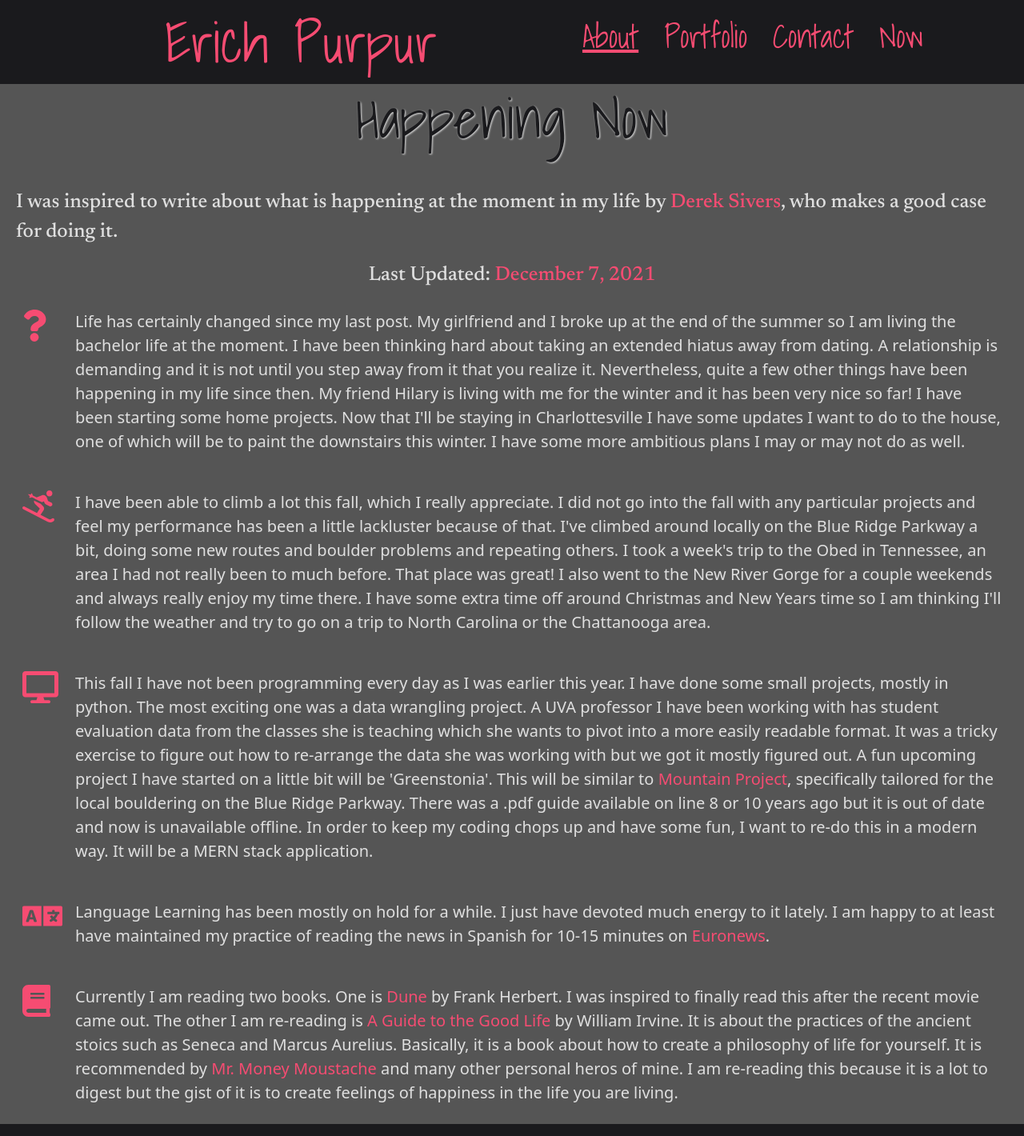
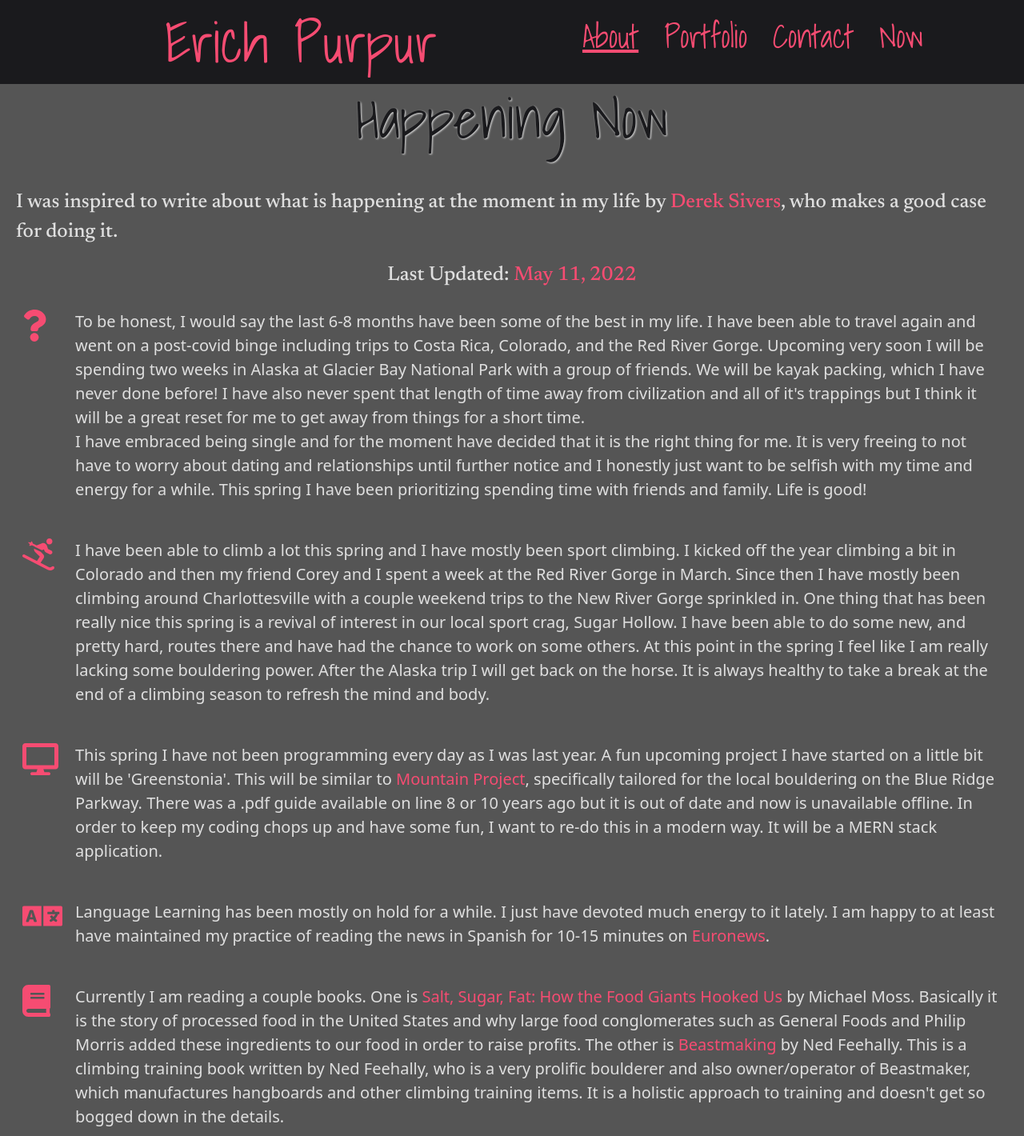
Before and after one commit to epurpur/ReactPortfolio, a React (Create React App) app: page /Now in a window 1280 px wide. Shown: the top 1420 px of the page at 80% size. Built offline with nearby package versions, Linux system fonts and the light colour scheme.

Commit message:
updated 'now' section

```diff
--- a/src/components/Now.js
+++ b/src/components/Now.js
@@ -17,36 +17,37 @@ const Now = () => {
                 <h1 id='nowTitle'> Happening Now </h1>
                 <br></br>
                 <p> I was inspired to write about what is happening at the moment in my life by <a href="https://sive.rs/">Derek Sivers</a>, who makes a good case for doing it. </p>
-                <p>Last Updated: <span>December 7, 2021</span></p>
+                <p>Last Updated: <span>May 11, 2022</span></p>
             </section>
             <section id="nowCategories">
                 <table class="table">
                     <tbody>
                         <tr>
                             <th scope="row"><FontAwesomeIcon icon={faQuestion} size='2x'/></th>
-                            <td>Life has certainly changed since my last post. My girlfriend and I broke up at the end of the summer so I am living the bachelor life at the moment. I have
-                                been thinking hard about taking an extended hiatus away from dating. A relationship is demanding and it is not until you step away from it that you realize
-                                it. Nevertheless, quite a few other things have been happening in my life since then. My friend Hilary is living with me for the winter and it has been very
-                                nice so far! I have been starting some home projects. Now that I'll be staying in Charlottesville I have some updates I want to do to the house, one of which
-                                will be to paint the downstairs this winter. I have some more ambitious plans I may or may not do as well.
+                            <td>To be honest, I would say the last 6-8 months have been some of the best in my life. I have been able to travel again and went on a post-covid binge including trips
+                                to Costa Rica, Colorado, and the Red River Gorge. Upcoming very soon I will be spending two weeks in Alaska at Glacier Bay National Park with a group of friends. We
+                                will be kayak packing, which I have never done before! I have also never spent that length of time away from civilization and all of it's trappings but I think it will
+                                be a great reset for me to get away from things for a short time.
+                                <br></br>
+                                I have embraced being single and for the moment have decided that it is the right thing for me. It is very freeing
+                                to not have to worry about dating and relationships until further notice and I honestly just want to be selfish with my time and energy for a while. This spring I have
+                                been prioritizing spending time with friends and family. Life is good!
                             </td>
                         </tr>
                         <br></br>
                         <tr>
                             <th scope="row"><FontAwesomeIcon icon={faSkiing} size='2x'/></th>
-                            <td>I have been able to climb a lot this fall, which I really appreciate. I did not go into the fall with any particular projects and feel my performance has been
-                                a little lackluster because of that. I've climbed around locally on the Blue Ridge Parkway a bit, doing some new routes and boulder problems and repeating others.
-                                I took a week's trip to the Obed in Tennessee, an area I had not really been to much before. That place was great! I also went to the New River Gorge for a couple
-                                weekends and always really enjoy my time there. I have some extra time off around Christmas and New Years time so I am thinking I'll follow the weather and try to
-                                go on a trip to North Carolina or the Chattanooga area.
+                            <td>I have been able to climb a lot this spring and I have mostly been sport climbing. I kicked off the year climbing a bit in Colorado and then my friend Corey and I spent
+                                a week at the Red River Gorge in March. Since then I have mostly been climbing around Charlottesville with a couple weekend trips to the New River Gorge sprinkled in.
+                                One thing that has been really nice this spring is a revival of interest in our local sport crag, Sugar Hollow. I have been able to do some new, and pretty hard, routes
+                                there and have had the chance to work on some others. At this point in the spring I feel like I am really lacking some bouldering power. After the Alaska trip I will get
+                                back on the horse. It is always healthy to take a break at the end of a climbing season to refresh the mind and body.
                             </td>
                         </tr>
                         <br></br>
                         <tr>
                             <th scope="row"><FontAwesomeIcon icon={faDesktop} size='2x'/></th>
-                            <td> This fall I have not been programming every day as I was earlier this year. I have done some small projects, mostly in python. The most exciting one was a data wrangling project.
-                                A UVA professor I have been working with has student evaluation data from the classes she is teaching which she wants to pivot into a more easily readable format. It was a tricky
-                                exercise to figure out how to re-arrange the data she was working with but we got it mostly figured out. A fun upcoming project I have started on a little bit will be 'Greenstonia'.
+                            <td> This spring I have not been programming every day as I was last year. A fun upcoming project I have started on a little bit will be 'Greenstonia'.
                                 This will be similar to <a href="https://www.mountainproject.com/">Mountain Project</a>, specifically tailored for the local bouldering on the Blue Ridge Parkway. There
                                 was a .pdf guide available on line 8 or 10 years ago but it is out of date and now is unavailable offline. In order to keep my coding chops up and have some fun, I want to re-do this
                                 in a modern way. It will be a MERN stack application.
@@ -62,11 +63,11 @@ const Now = () => {
                         <br></br>
                         <tr>
                             <th scope="row"><FontAwesomeIcon icon={faBook} size='2x'/></th>
-                            <td>Currently I am reading two books. One is <a href="https://www.amazon.com/Dune-Chronicles-Book-1/dp/0441013597/ref=sr_1_3?keywords=Dune&qid=1638914562&sr=8-3">Dune</a> by Frank Herbert.
-                            I was inspired to finally read this after the recent movie came out. The other I am re-reading is <a href="https://www.amazon.com/Guide-Good-Life-Ancient-Stoic/dp/0195374614/ref=sr_1_1?keywords=a+guide+to+the+good+life&qid=1638914664&sr=8-1">
-                            A Guide to the Good Life</a> by William Irvine. It is about the practices of the ancient stoics such as Seneca and Marcus Aurelius. Basically, it is a book about how to create a philosophy
-                            of life for yourself. It is recommended by <a href="https://www.mrmoneymustache.com/">Mr. Money Moustache</a> and many other personal heros of mine. I am re-reading this because it is a lot to digest
-                            but the gist of it is to create feelings of happiness in the life you are living.
+                            <td>Currently I am reading a couple books. One is <a href="https://www.amazon.com/Salt-Sugar-Fat-Giants-Hooked/dp/0812982193">Salt, Sugar, Fat: How the Food Giants Hooked Us</a> by Michael Moss.
+                            Basically it is the story of processed food in the United States and why large food conglomerates such as General Foods and Philip Morris added these ingredients to our food in order to raise profits.
+                            The other is <a href="https://www.amazon.com/Beastmaking-fingers-first-approach-becoming-climber/dp/1839810092/ref=sr_1_1?crid=VKSXN8OVRJU9&keywords=beastmaking&qid=1652319714&s=books&sprefix=beastmaking%2Cstripbooks%2C85&sr=1-1">
+                            Beastmaking</a> by Ned Feehally. This is a climbing training book written by Ned Feehally, who is a very prolific boulderer and also owner/operator of Beastmaker, which manufactures hangboards and other climbing
+                            training items. It is a holistic approach to training and doesn't get so bogged down in the details.
                             </td>
                         </tr>
                     </tbody>
```
